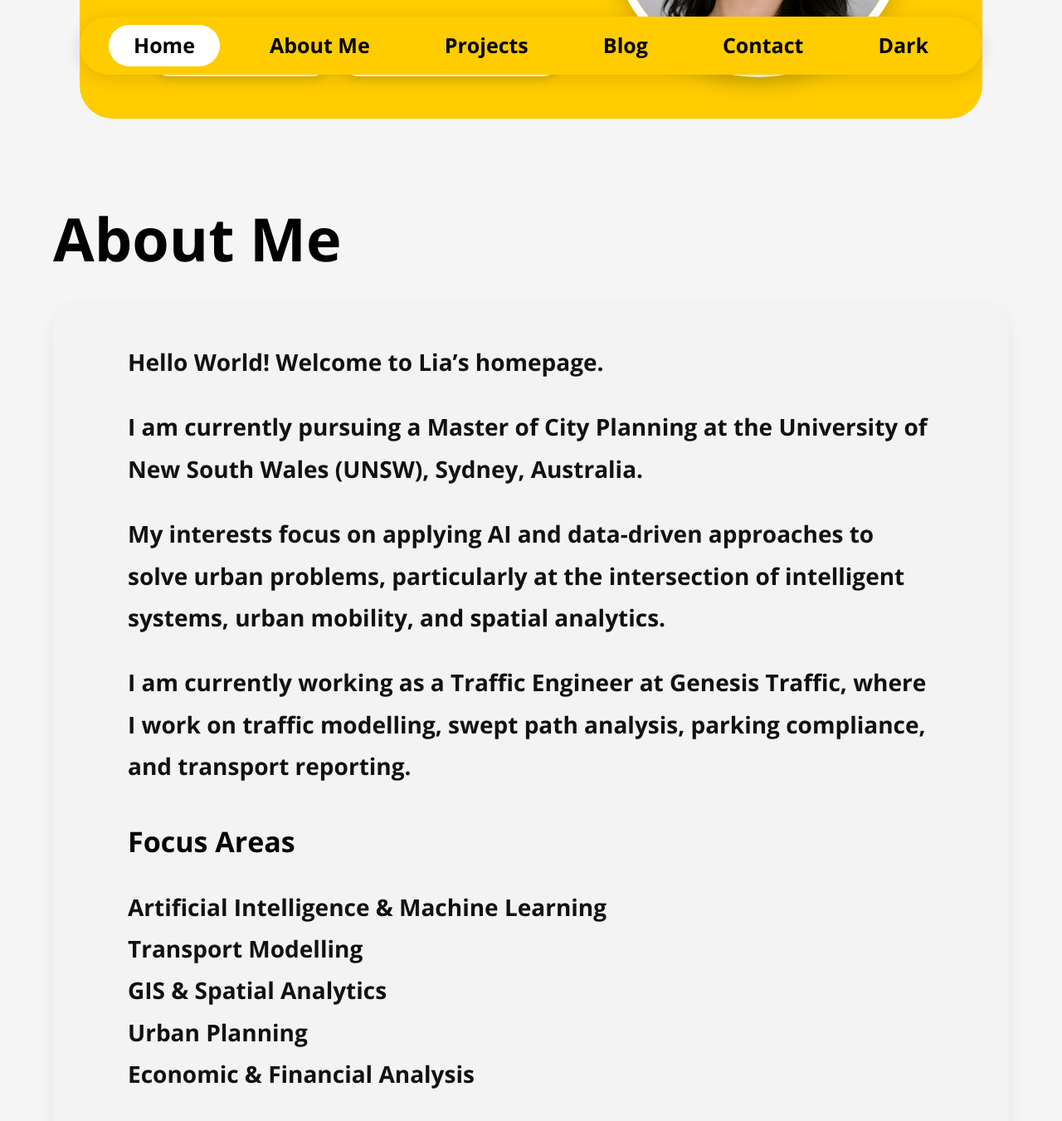
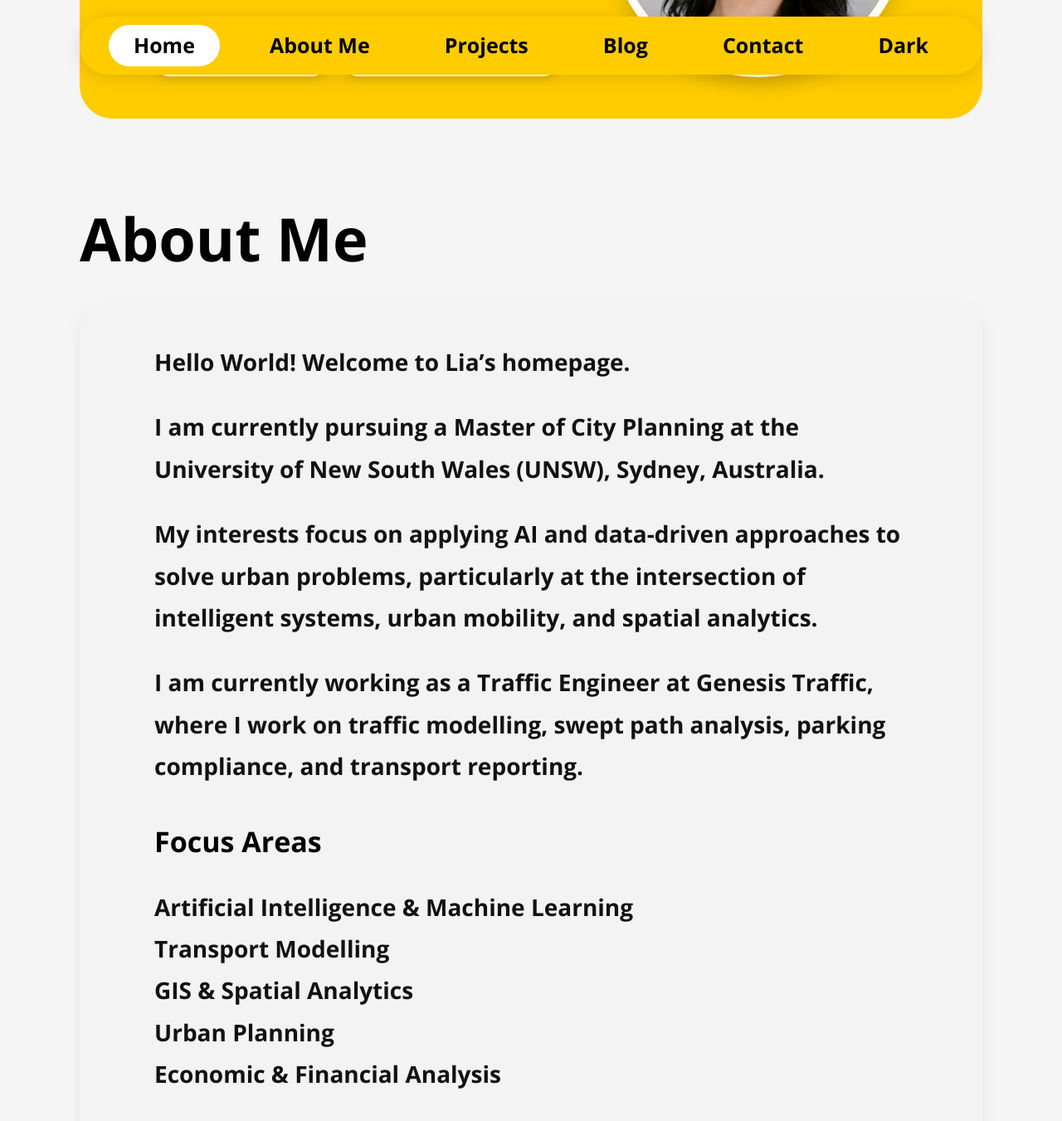
Before and after one commit to tszyeewun/tszyeewun.github.io, a Jekyll site: the page built from index.md, in a window 1280 px wide and 1400 px high, scrolled down 447 px. Shown: the top 1351 px of the window at 83% size. Built offline with Jekyll 4.4.1, drawn with Linux system fonts in a browser that asks for light colours.

Commit message:
Adjust main content width and max width

```diff
--- a/_layouts/default.html
+++ b/_layouts/default.html
@@ -189,8 +189,8 @@
     ========================= */
 
     .main-content{
-      width:90%;
-      max-width:1850px;
+      width:85%;
+      max-width:1250px;
       margin:auto;
     }
 
```
